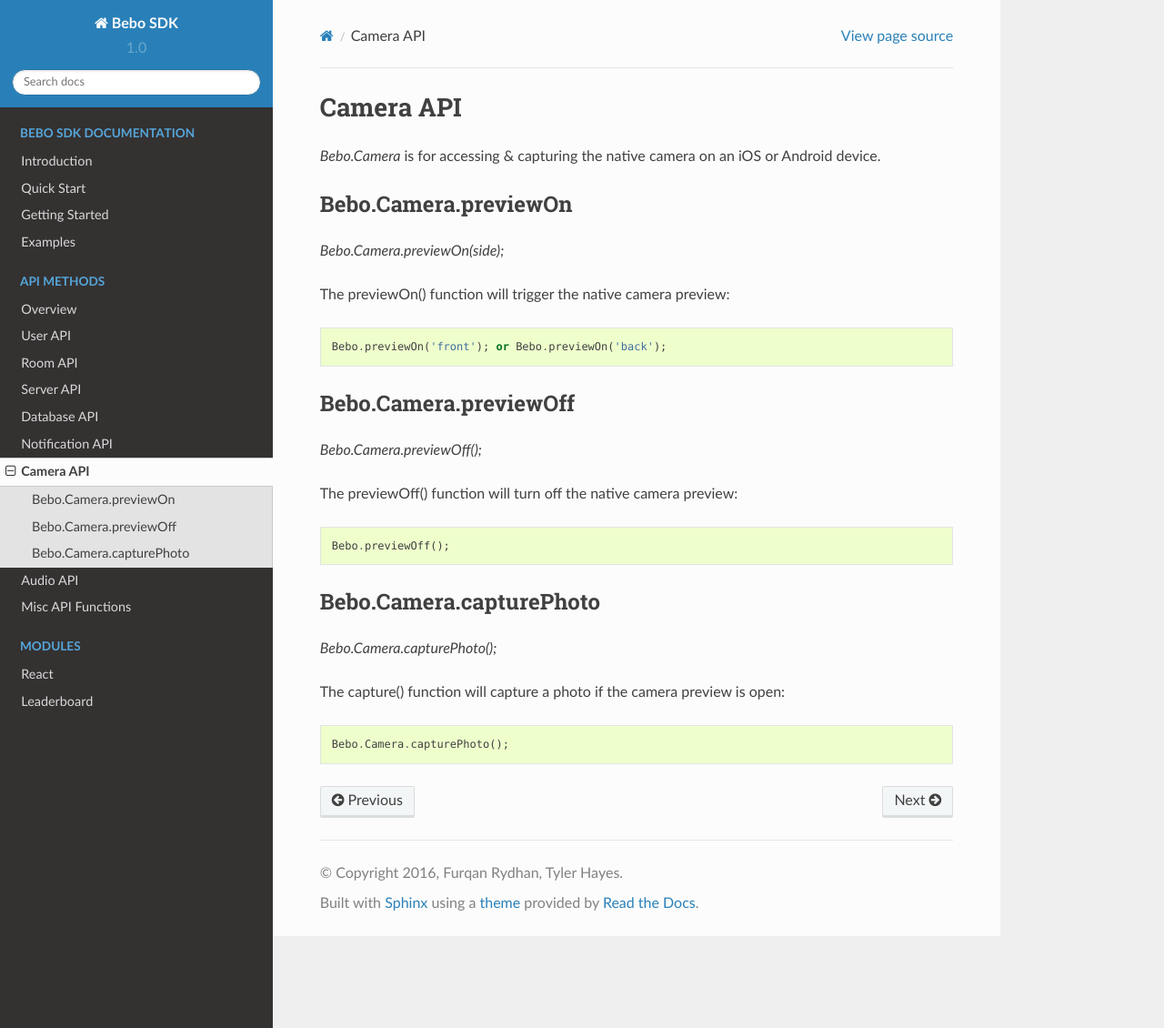
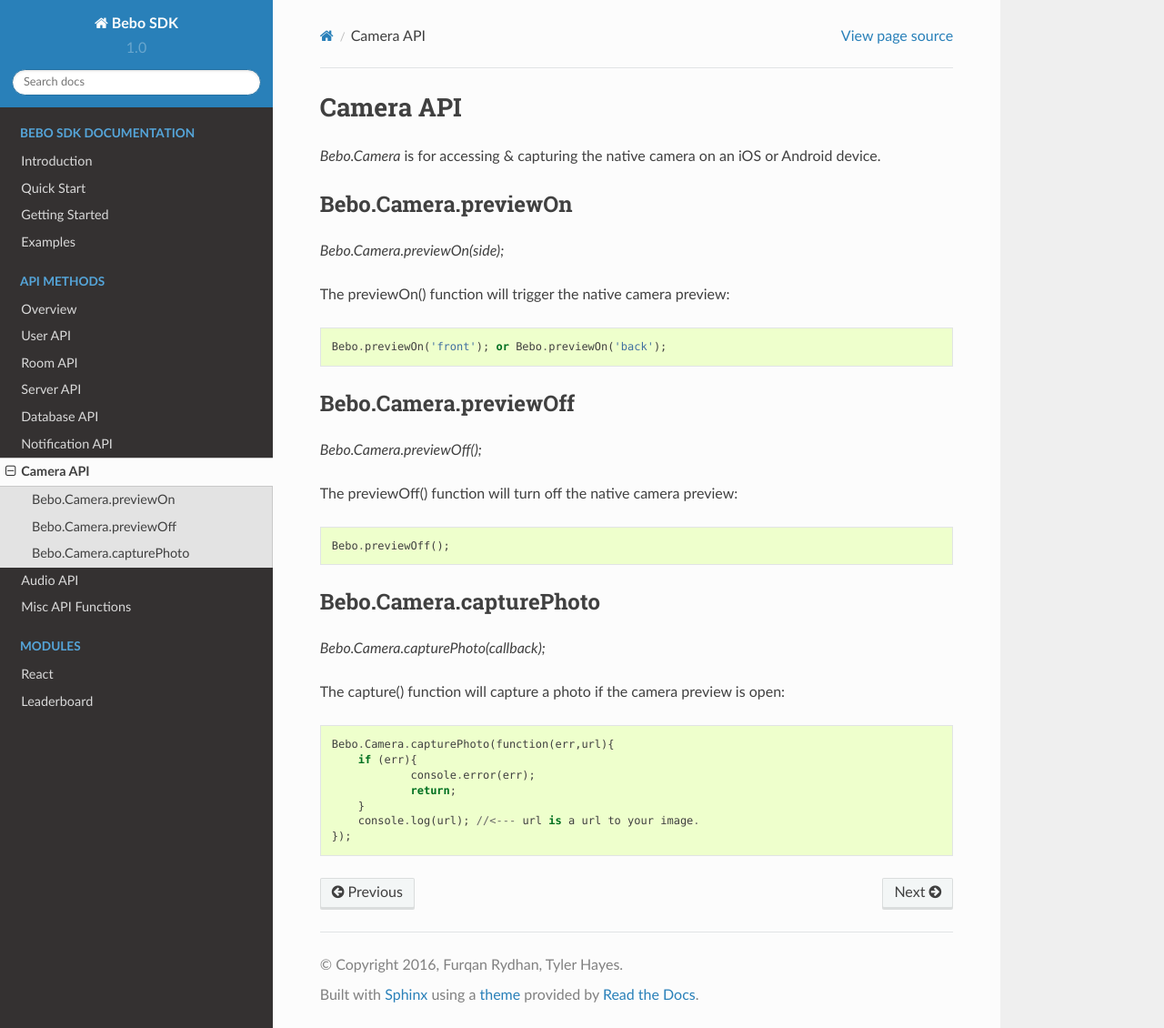
Before and after one commit to bebo/bebo-sdk-docs, a Sphinx documentation site: the page built from docs/camera_api.rst, in a window 1280 px wide and 1130 px high. Shown: the whole window at 91% size. Built offline with Sphinx 7.4.7 and the Read the Docs theme 2.0.0, drawn with Linux system fonts in a browser that asks for light colours.

Commit message:
Jake fixes

```diff
--- a/docs/api_methods.rst
+++ b/docs/api_methods.rst
@@ -7,7 +7,7 @@
 * `Room Api <room_api.html>`_
 * `Server Api <server_api.html>`_
 * `Database Api <database_api.html>`_
-* `Notifications Api <notification_api.html>`_
+* `Notification Api <notification_api.html>`_
 * `Camera Api <camera_api.html>`_
 * `Audio Api <audio_api.html>`_
 * `Misc. Api <misc_api.html>`_
--- a/docs/audio_api.rst
+++ b/docs/audio_api.rst
@@ -8,7 +8,7 @@
 
 `Bebo.Audio.callin();`
 
-The callin() function turns on the users camera and microphone and broadcasts to everyone within your app::
+The callin() function turns on the users camera and microphone and broadcasts to everyone within your group::
 
     Bebo.Audio.callin();
 
--- a/docs/camera_api.rst
+++ b/docs/camera_api.rst
@@ -24,8 +24,14 @@
 Bebo.Camera.capturePhoto
 ---------------------
 
-`Bebo.Camera.capturePhoto();`
+`Bebo.Camera.capturePhoto(callback);`
 
 The capture() function will capture a photo if the camera preview is open::
 
-    Bebo.Camera.capturePhoto();
+    Bebo.Camera.capturePhoto(function(err,url){
+    	if (err){
+    		console.error(err);
+    		return;
+    	}
+    	console.log(url); //<--- url is a url to your image.
+    });
```
